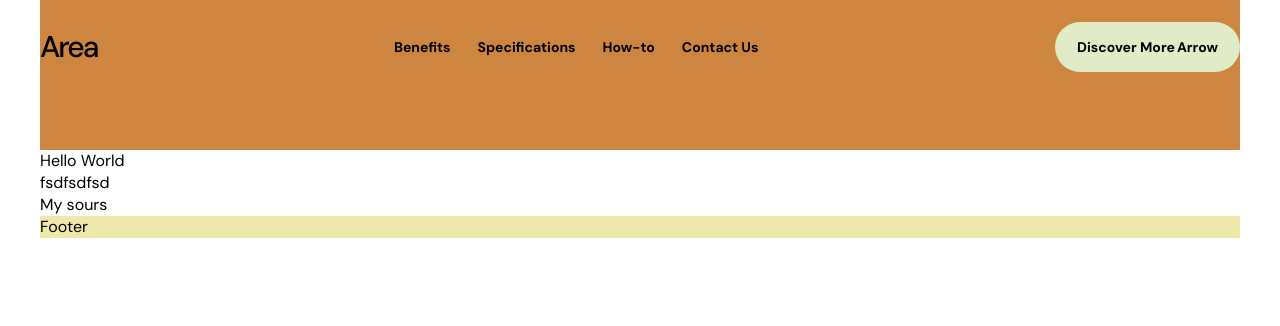
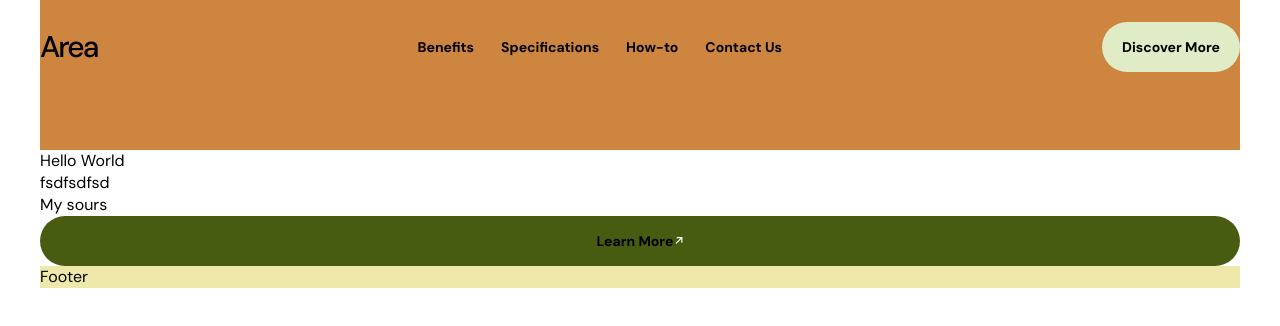
Before and after one commit to ministrov/landing-area-next-ts, a Next.js app: page / in a window 1280 px wide. Shown: the top 326 px of the page. Built offline with nearby package versions, Linux system fonts and the light colour scheme.

Commit message:
feat: end up creating a varient styling of button

```diff
--- a/app/page.tsx
+++ b/app/page.tsx
@@ -1,3 +1,5 @@
+import { Button } from '@/components/burtton/Button';
+
 export default function Home() {
   return (
     <div>
@@ -6,6 +8,9 @@ export default function Home() {
 
       <p className="paragraph__one">fsdfsdfsd</p>
       <p className="paragraph__two">My sours</p>
+
+      <Button varient='medium'>Learn More</Button>
+      {/* <Button varient='large'>Learn More</Button> */}
     </div>
   );
 }
--- a/components/burtton/Button.interface.ts
+++ b/components/burtton/Button.interface.ts
@@ -2,5 +2,5 @@ import { ReactNode } from 'react';
 
 export interface ButtonProps {
   children: ReactNode;
-  varient?: 'default' | 'medium' | 'large';
+  varient?: 'default' | 'medium';
 }
--- a/components/burtton/Button.module.css
+++ b/components/burtton/Button.module.css
@@ -1,9 +1,11 @@
 .button {
   display: flex;
+  align-items: center;
+  justify-content: center;
   gap: 2px;
   padding-top: 14px;
-  padding-left: 22px;
-  padding-right: 22px;
+  padding-left: 20px;
+  padding-right: 20px;
   padding-bottom: 14px;
   font-family: var(--font-dm-sans);
   font-size: 14px;
@@ -12,3 +14,8 @@
   background-color: var(--color-03);
   border-radius: 1000px;
 }
+
+.medium {
+  color: var(----background);
+  background-color: var(--color-04);
+}
--- a/components/burtton/Button.tsx
+++ b/components/burtton/Button.tsx
@@ -1,12 +1,17 @@
 import Link from 'next/link';
+import Image from 'next/image';
 import { ButtonProps } from './Button.interface';
+import cn from 'classnames';
+import arrow from '../../public/button-arrow.svg';
 import styles from "./Button.module.css";
 
 export const Button = ({ children, varient = 'default' }: ButtonProps) => {
   return (
-    <Link href={'#'} className={styles.button}>
+    <Link href={'#'} className={cn(styles.button, {
+      [styles.medium]: varient === 'medium'
+    })}>
       <span>{children}</span>
-      {varient !== 'default' && (<div>Arrow</div>)}
+      {varient !== 'default' && (<Image src={arrow} width={8} height={8} alt={''} />)}
     </Link>
   )
 }
--- a/layouts/header/Header.tsx
+++ b/layouts/header/Header.tsx
@@ -14,7 +14,7 @@ export const Header = () => {
         <NavGroup />
       </nav>
 
-      <Button varient='medium'>Discover More</Button>
+      <Button>Discover More</Button>
     </header>
   )
 }
```
Also changed, not shown: package.json (+6 -5 lines), public/button-arrow.svg (added), 1 other file (tests, documents, lock files or other folders).
